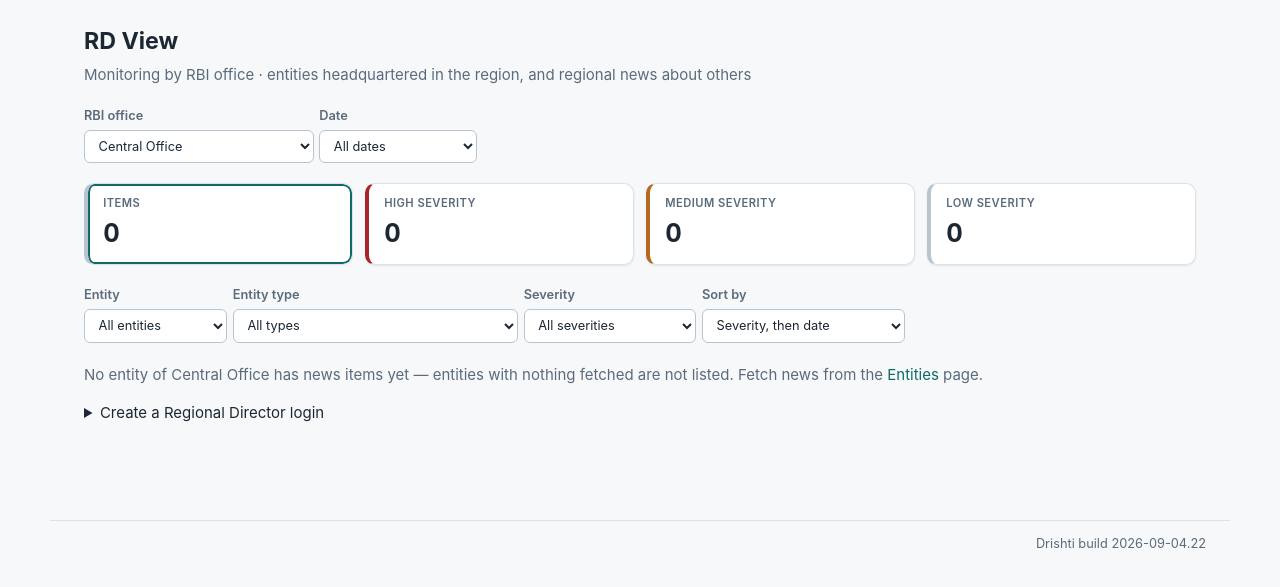
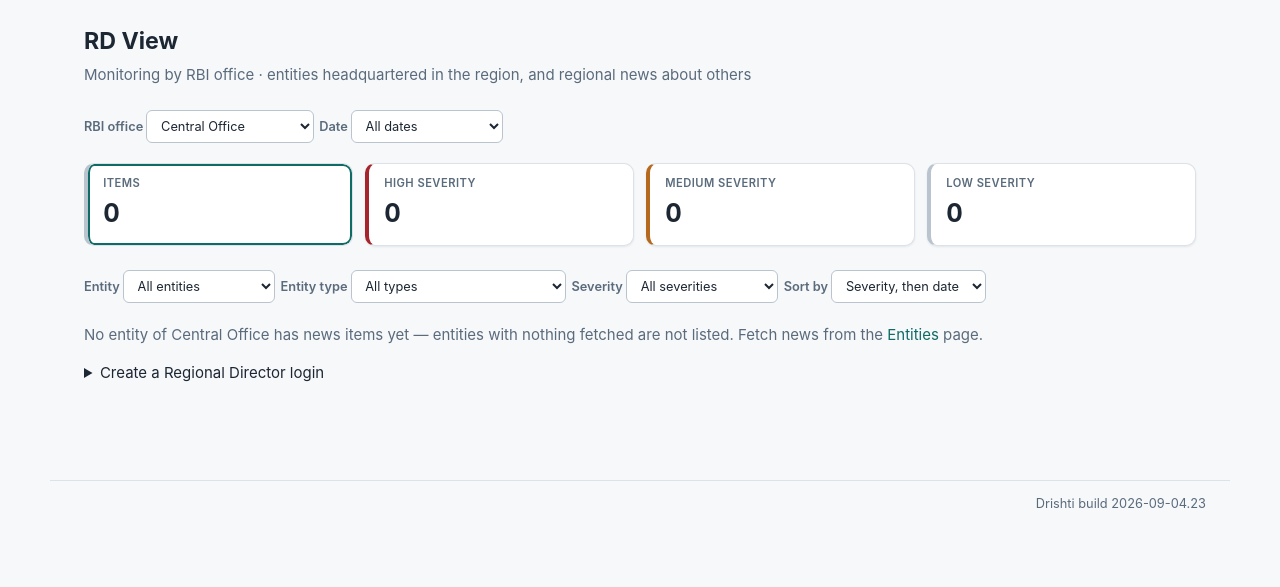
Before and after one commit to anuragbnohar/Suchak, a FastAPI app: page /rd in a window 1280 px wide. Shown: the part 111-698 px from the top of the page. Run offline with FastAPI, Linux system fonts and the light colour scheme; the visitor is signed in with stand-in values (Sample User, id 1); data comes from the database, SQL or seed files in the repository.

Commit message:
Filter dropdowns sit on one line with the controls beside them
A toolbar mixes bare tab groups with labelled dropdowns, and a labelled
dropdown is one caption taller. Centring them left the tabs on one line
and the boxes on another, and a 100%-wide select pushed each caption onto
its own row, so "Entity type" and "Date" read as two loose blocks rather
than a pair of filters.

The toolbar now aligns on a common bottom edge, and a filter dropdown
takes its natural width with a shared minimum, so every caption sits
beside its box and every box lines up with its neighbours. The change is
scoped to the filter rows -- the Entities page's fetch controls keep the
layout they had.

Co-Authored-By: Claude Opus 5 <noreply@anthropic.com>
Claude-Session: https://claude.ai/code/session_012Jfaecm5wbpqp6Q6ELhSuq

```diff
--- a/app/main.py
+++ b/app/main.py
@@ -135,7 +135,7 @@ app.mount("/static", StaticFiles(directory=BASE_DIR / "static"), name="static")
 # debugging rounds -- the fix on GitHub, the report from an old copy on
 # disk -- so the running build identifies itself where a screenshot
 # always includes it. Bump on every user-visible change.
-APP_BUILD = "2026-09-04.22"
+APP_BUILD = "2026-09-04.23"
 
 # Templates load once, at startup, like the Python code. With live
 # reloading, extracting an update ZIP over a RUNNING app served new
--- a/app/static/style.css
+++ b/app/static/style.css
@@ -252,7 +252,17 @@ code { font-family: var(--mono); font-size: 0.85em; background: var(--paper); bo
    One toolbar rather than a tile band above a tab row: the tiles repeated
    counts the tabs already carried, which cost a whole band of height and
    said nothing new. */
-.toolbar { display: flex; align-items: center; gap: 0.75rem 1rem; flex-wrap: wrap; margin-bottom: 1.25rem; }
+/* Bottom-aligned, not centre-aligned: a toolbar mixes bare tab groups with
+   labelled dropdowns, which are a caption taller. Centring them put the tabs
+   on one line and the dropdown boxes on another; sitting them on a common
+   bottom edge lines every control up as one row. */
+.toolbar { display: flex; align-items: flex-end; gap: 0.75rem 1rem; flex-wrap: wrap; margin-bottom: 1.25rem; }
+/* A row of labelled filter dropdowns. Each keeps its natural width so a long
+   entity type stays readable, but none falls below a common floor -- a
+   two-word "Date" box beside a wide neighbour reads as a mistake. */
+.filter-form { align-items: flex-end; }
+.filter-form label { margin: 0; }
+.filter-form select { width: auto; min-width: 9.5rem; }
 .toolbar-pills { display: flex; gap: 0.4rem; }
 .pill {
   display: inline-flex; align-items: center; gap: 0.35rem;
--- a/app/templates/dashboard.html
+++ b/app/templates/dashboard.html
@@ -22,7 +22,7 @@
 </div>
 
 <div class="toolbar">
-  <form method="get" action="/dashboard" class="fetch-form">
+  <form method="get" action="/dashboard" class="fetch-form filter-form">
     <input type="hidden" name="entity" value="{{ entity.id }}">
     {{ filters.date_picker(win) }}
     <noscript><button type="submit" class="btn">Apply</button></noscript>
--- a/app/templates/overview.html
+++ b/app/templates/overview.html
@@ -21,7 +21,7 @@
     <a class="tab {% if view == v %}active{% endif %}" href="/overview?view={{ v }}{% if kind %}&kind={{ kind | urlencode }}{% endif %}{{ since_qs }}">{{ label }}</a>
     {% endfor %}
   </nav>
-  <form method="get" action="/overview" class="fetch-form">
+  <form method="get" action="/overview" class="fetch-form filter-form">
     <input type="hidden" name="view" value="{{ view }}">
     <label class="small">Entity type
       <select name="kind" onchange="this.form.submit()">
--- a/app/templates/rd.html
+++ b/app/templates/rd.html
@@ -14,7 +14,7 @@
   <a href="/entities">Entities</a> → Edit, and this view will group them by region.</p>
 {% else %}
 <div class="toolbar">
-  <form method="get" action="/rd" class="fetch-form">
+  <form method="get" action="/rd" class="fetch-form filter-form">
     <label class="small">RBI office
       <select name="office" onchange="this.form.submit()">
         {% for o in offices %}
@@ -68,7 +68,7 @@
 
 {% if selected and selected != unassigned_label %}
 <div class="toolbar">
-  <form method="get" action="/rd" class="fetch-form" id="rd-filters">
+  <form method="get" action="/rd" class="fetch-form filter-form" id="rd-filters">
     <input type="hidden" name="office" value="{{ selected }}">
     <input type="hidden" name="tab" value="{{ tab }}">
     {{ filters.date_hidden(win) }}
--- a/app/templates/social.html
+++ b/app/templates/social.html
@@ -43,7 +43,7 @@
        href="/social?{% if office %}office={{ office | urlencode }}&amp;{% endif %}entity={{ entity_qs }}&amp;topic={{ t | urlencode }}{% if src %}&amp;src={{ src | urlencode }}{% endif %}{{ since_qs }}">{{ t }}<span class="tab-count">{{ n }}</span></a>
     {% endif %}{% endfor %}
   </nav>
-  <form method="get" action="/social" class="fetch-form">
+  <form method="get" action="/social" class="fetch-form filter-form">
     {% if office %}<input type="hidden" name="office" value="{{ office }}">{% endif %}
     <input type="hidden" name="entity" value="{{ entity_qs }}">
     {% if topic %}<input type="hidden" name="topic" value="{{ topic }}">{% endif %}
```
